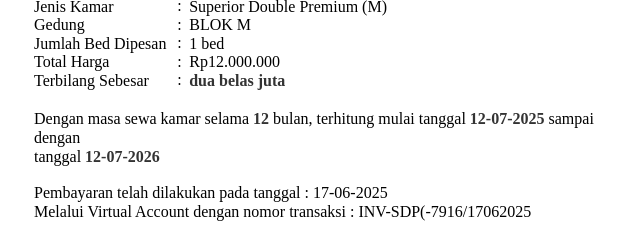
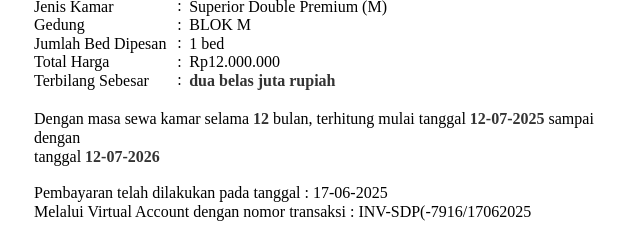
Before and after one commit to Daemon19/nota, a plain HTML site: page index.html in a window 1280 px wide. Shown: the part 462-700 px from the top of the page, 28-668 px from the left. Drawn offline with Linux system fonts and the light colour scheme.

Commit message:
menambahkan rupiah pada terbilang

```diff
--- a/index.html
+++ b/index.html
@@ -352,7 +352,7 @@
         <tr>
             <td class="ft3">Terbilang Sebesar</td>
             <td>:</td>
-            <td class="ft3"><span class="ft7">dua belas juta</span></td>
+            <td class="ft3"><span class="ft7">dua belas juta rupiah</span></td>
         </tr>
     </tbody></table>
     <p class="p10 ft3">Dengan masa sewa kamar selama <span class="ft7">12</span> bulan, terhitung mulai tanggal <span class="ft7">12-07-2025</span> sampai dengan</p>
@@ -368,4 +368,5 @@
 
 
 
+
 </body></html>
```
